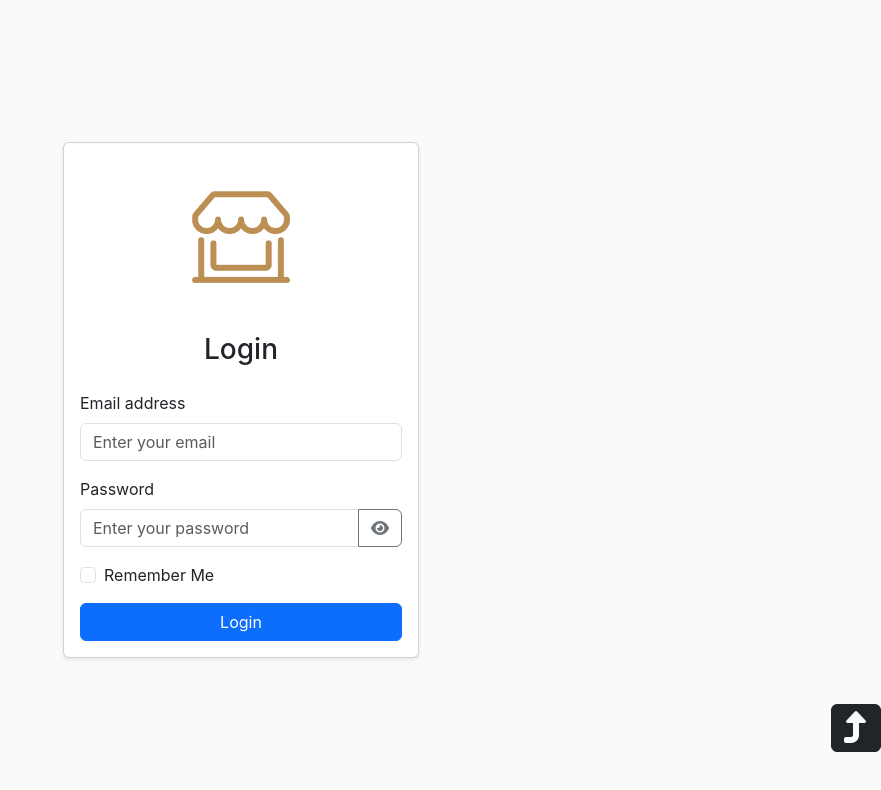
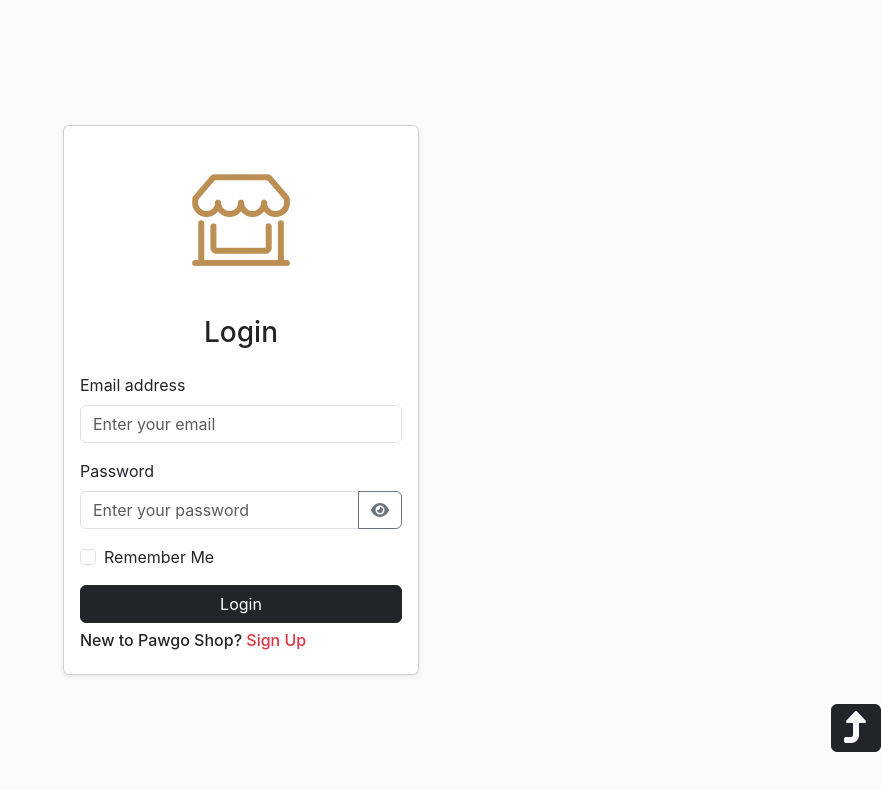
Before and after one commit to JohnJayvee/ken-jayvee, a React (Vite) app: page /login in a window 1280 px wide. Shown: the top 790 px of the page, without its empty margins (399-1280 px from the left). Built offline with nearby package versions, Linux system fonts and the light colour scheme.

Commit message:
additionals in login page

```diff
--- a/src/components/ProductList/ProductListTable.jsx
+++ b/src/components/ProductList/ProductListTable.jsx
@@ -1,6 +1,6 @@
 import Button from "../UI/Button";
 
-const ProductListTable = () => {
+const ProductListTable = ({ orders }) => {
   return (
     <>
       <div className="table-responsive small">
@@ -17,13 +17,16 @@
           </thead>
           <tbody>
             <tr>
-              <td>1,001</td>
+              <td>{orders.id}</td>
               <td>
-                <img src="" alt="" />
-                image1
+                <img
+                  key={foods.id}
+                  src={`${API_ENDPOINTS.FETCH_IMAGE}/${orders.image}`}
+                  alt={orders.productName}
+                />
               </td>
-              <td>data</td>
-              <td>placeholder</td>
+              <td>{orders.productName}</td>
+              <td>{cartTotal}</td>
               <td>text</td>
               <td className="row me-2">
                 <Button className="btn-dark col-lg-4 me-3">Edit</Button>
--- a/src/pages/Login.jsx
+++ b/src/pages/Login.jsx
@@ -1,21 +1,21 @@
-import React, { useState } from 'react';
-import axios from 'axios';
-import { useNavigate } from 'react-router-dom';
+import React, { useState } from "react";
+import axios from "axios";
+import { Link, useNavigate } from "react-router-dom";
 import logoSVG from "./logo-transparent.png";
-import { FontAwesomeIcon } from '@fortawesome/react-fontawesome';
-import { faEye, faEyeSlash } from '@fortawesome/free-solid-svg-icons';
+import { FontAwesomeIcon } from "@fortawesome/react-fontawesome";
+import { faEye, faEyeSlash } from "@fortawesome/free-solid-svg-icons";
 
 const LoginForm = () => {
   const navigate = useNavigate();
   const [formData, setFormData] = useState({
-    email: '',
-    password: '',
+    email: "",
+    password: "",
     rememberMe: false,
   });
   const [passwordVisible, setPasswordVisible] = useState(false);
-  const [loginError, setLoginError] = useState('');
-  const [passwordError, setPasswordError] = useState('');
-  const [generalError, setGeneralError] = useState('');
+  const [loginError, setLoginError] = useState("");
+  const [passwordError, setPasswordError] = useState("");
+  const [generalError, setGeneralError] = useState("");
 
   const togglePasswordVisibility = () => {
     setPasswordVisible(!passwordVisible);
@@ -32,31 +32,31 @@
 
   const handleSubmit = async (e) => {
     e.preventDefault();
-    setLoginError('');
-    setPasswordError('');
-    setGeneralError('');
+    setLoginError("");
+    setPasswordError("");
+    setGeneralError("");
 
     try {
       const response = await axios.post(
-        'http://white-emu-581912.hostingersite.com/api/login',
+        "http://white-emu-581912.hostingersite.com/api/login",
         {
           login: formData.email,
           password: formData.password,
         },
         {
           headers: {
-            'Content-Type': 'application/json',
+            "Content-Type": "application/json",
           },
         }
       );
 
       if (response.data.token) {
         if (formData.rememberMe) {
-          localStorage.setItem('token', response.data.token);
+          localStorage.setItem("token", response.data.token);
         } else {
-          sessionStorage.setItem('token', response.data.token);
+          sessionStorage.setItem("token", response.data.token);
         }
-        navigate('/home'); // Redirect to the home page after login
+        navigate("/home"); // Redirect to the home page after login
       }
     } catch (error) {
       if (error.response) {
@@ -71,11 +71,11 @@
         } else {
           setGeneralError(
             error.response.data.message ||
-            'Something went wrong. Please try again.'
+              "Something went wrong. Please try again."
           );
         }
       } else {
-        setGeneralError('Network error. Please try again later.');
+        setGeneralError("Network error. Please try again later.");
       }
     }
   };
@@ -87,13 +87,19 @@
           <div className="card shadow-sm">
             <div className="card-body">
               <div className="text-center mb-4">
-                <img src={logoSVG} alt="Logo" style={{ maxWidth: '150px' }} />
+                <img src={logoSVG} alt="Logo" style={{ maxWidth: "150px" }} />
               </div>
               <h3 className="text-center mb-4">Login</h3>
-              {generalError && <div className="text-center text-danger mb-3">{generalError}</div>}
+              {generalError && (
+                <div className="text-center text-danger mb-3">
+                  {generalError}
+                </div>
+              )}
               <form onSubmit={handleSubmit}>
                 <div className="mb-3">
-                  <label htmlFor="email" className="form-label">Email address</label>
+                  <label htmlFor="email" className="form-label">
+                    Email address
+                  </label>
                   <input
                     type="text"
                     className="form-control"
@@ -104,10 +110,14 @@
                     placeholder="Enter your email"
                     required
                   />
-                  {loginError && <div className="text-danger">{loginError}</div>}
+                  {loginError && (
+                    <div className="text-danger">{loginError}</div>
+                  )}
                 </div>
                 <div className="mb-3">
-                  <label htmlFor="password" className="form-label">Password</label>
+                  <label htmlFor="password" className="form-label">
+                    Password
+                  </label>
                   <div className="input-group">
                     <input
                       type={passwordVisible ? "text" : "password"}
@@ -124,10 +134,14 @@
                       className="btn btn-outline-secondary"
                       onClick={togglePasswordVisibility}
                     >
-                      <FontAwesomeIcon icon={passwordVisible ? faEyeSlash : faEye} />
+                      <FontAwesomeIcon
+                        icon={passwordVisible ? faEyeSlash : faEye}
+                      />
                     </button>
                   </div>
-                  {passwordError && <div className="text-danger">{passwordError}</div>}
+                  {passwordError && (
+                    <div className="text-danger">{passwordError}</div>
+                  )}
                 </div>
                 <div className="mb-3 form-check">
                   <input
@@ -137,9 +151,24 @@
                     checked={formData.rememberMe}
                     onChange={handleRememberMeChange}
                   />
-                  <label className="form-check-label" htmlFor="rememberMe">Remember Me</label>
+                  <label className="form-check-label" htmlFor="rememberMe">
+                    Remember Me
+                  </label>
                 </div>
-                <button type="submit" className="btn btn-primary w-100">Login</button>
+                <button type="submit" className="btn btn-dark w-100">
+                  Login
+                </button>
+                <div className="text-sm mt-2">
+                  <p className="h6">
+                    New to Pawgo Shop?{" "}
+                    <Link
+                      className="text-danger link-underline-light"
+                      to="/register"
+                    >
+                      Sign Up
+                    </Link>{" "}
+                  </p>
+                </div>
               </form>
             </div>
           </div>
--- a/src/pages/Shop.jsx
+++ b/src/pages/Shop.jsx
@@ -24,7 +24,6 @@
       <Error title="Failed to fetch Meals" message={error && error.success} />
     ); //since I'm setting the error state to the error message(useHttp.jsx).
   }
-
   return (
     <>
       <Header />
--- a/src/store/CartContext.jsx
+++ b/src/store/CartContext.jsx
@@ -9,7 +9,7 @@
 
 // Cart reducer to manage state based on actions
 function cartReducer(state, action) {
-  if (action.type === "ADD_ITEM") {
+  if (action.type === "INCREASE_ITEM") {
     // Find index of the existing item in the cart
     const existingCartItemIndex = state.items.findIndex(
       (item) => item.id === action.item.id
@@ -34,7 +34,7 @@
     return { ...state, items: updatedItems };
   }
 
-  if (action.type === "REMOVE_ITEM") {
+  if (action.type === "DECREASE_ITEM") {
     // Find index of the existing item in the cart
     const existingCartItemIndex = state.items.findIndex(
       (item) => item.id === action.id
@@ -72,12 +72,12 @@
 
   // Function to add an item to the cart
   function addItem(item) {
-    dispatchCartAction({ type: "ADD_ITEM", item });
+    dispatchCartAction({ type: "INCREASE_ITEM", item });
   }
 
   // Function to remove an item from the cart
   function removeItem(id) {
-    dispatchCartAction({ type: "REMOVE_ITEM", id });
+    dispatchCartAction({ type: "DECREASE_ITEM", id });
   }
 
   // Context value containing cart items and functions
```
Also changed, not shown: src/pages/Login copy.jsx (+4 -6 lines).
